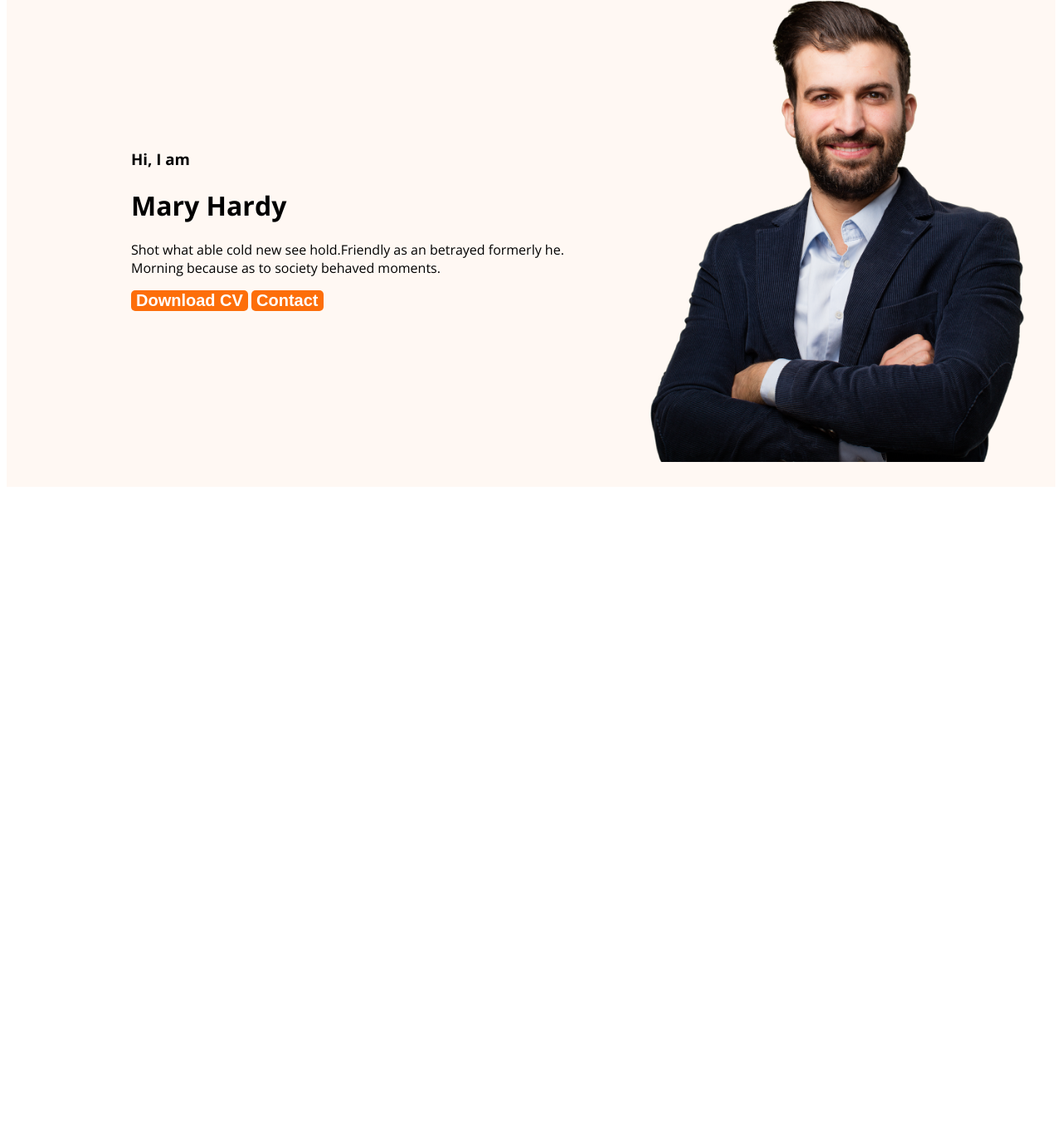
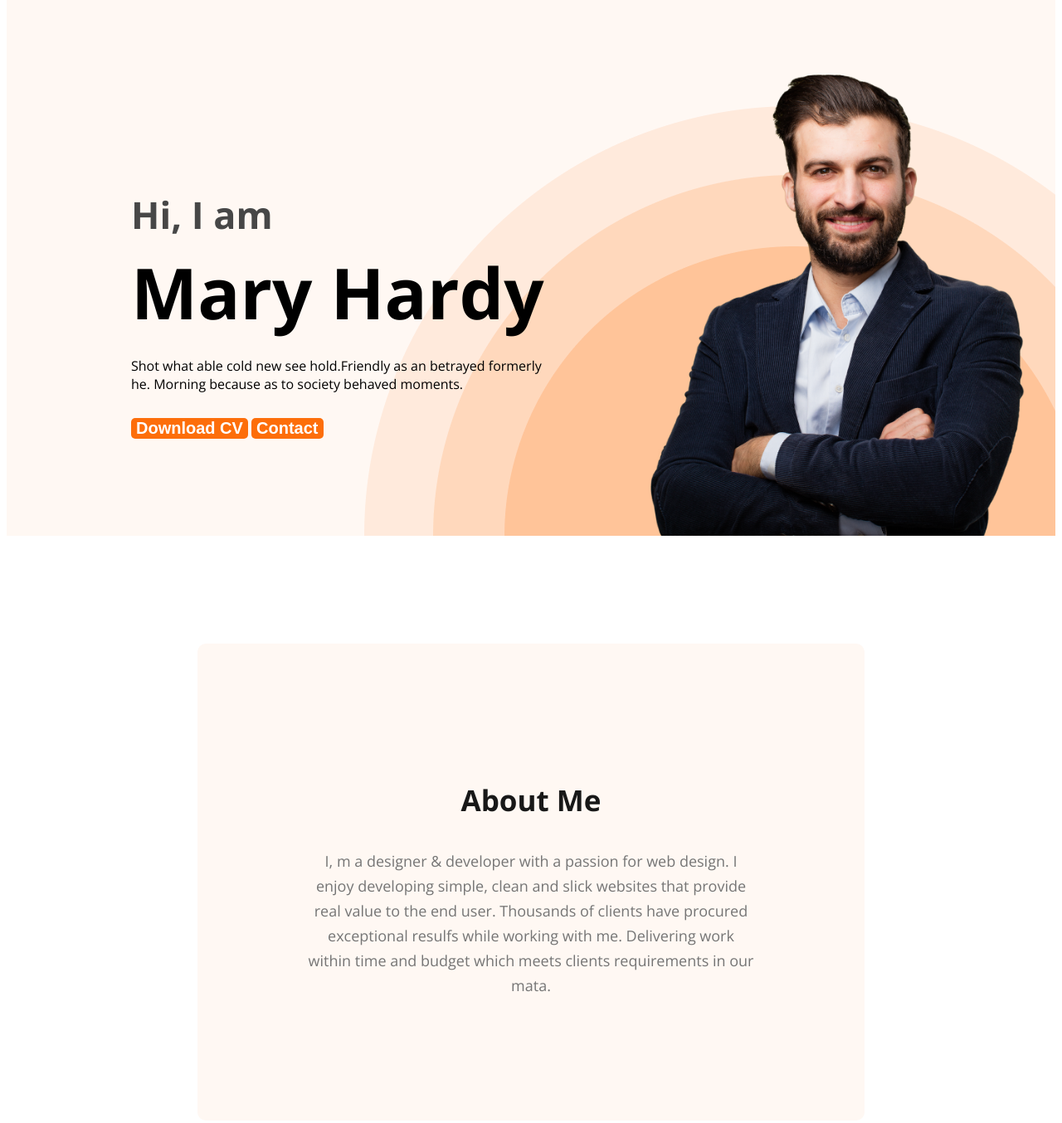
Before and after one commit to Mehrab-Vai/webdeveloper-portfolio, a plain HTML site: page index.html in a window 1280 px wide. Shown: the part 122-1476 px from the top of the page at 83% size. Before the commit the page ends 800 px from the top, so only its background shows below. Drawn offline with nearby package versions, Linux system fonts and the light colour scheme.

Commit message:
about section added

```diff
--- a/index.html
+++ b/index.html
@@ -20,10 +20,10 @@
             </ul>
         </nav>
         <div class="banner">
-            <div>
+            <div class="banner-content">
                 <h3 class="banner-greeting">Hi, I  am</h3>
                 <h1 class="banner-title">Mary Hardy</h1>
-                <p>Shot what able cold new see hold.Friendly as an betrayed formerly he. Morning because as to society behaved moments.</p>
+                <p class="banner-description">Shot what able cold new see hold.Friendly as an betrayed formerly he. Morning because as to society behaved moments.</p>
                 <button class="btn-primary">Download CV</button>
                 <button class="btn-primary">Contact</button>
             </div>
@@ -31,7 +31,12 @@
         </div>
     </header>
     <main>
-
+        <section class="about">
+            <h3 class="section-title">About Me</h3>
+            <p class="section-description">
+                I, m a designer & developer with a passion for web design. I enjoy developing simple, clean and slick websites that provide real value to the end user. Thousands of clients have procured exceptional resulfs while working with me. Delivering work within time and budget which meets clients requirements in our mata.
+            </p>
+        </section>
     </main>
     <footer>
 
--- a/styles/styles.css
+++ b/styles/styles.css
@@ -8,8 +8,8 @@ body{
     color: white;
 }
 .orange-background{
-    background-color: #FD6E0A; */
-}
+    background-color: #FD6E0A;
+}  */
 .nav-title{
     color: #181818;
     font-size: 45px;
@@ -40,17 +40,63 @@ nav a{
     color: white;
     font-size: 20px;
     font-weight: 700;
+    margin-top: 0;
+}
+.section-title{
+    color: #181818;
+    text-align: center;
+    font-size: 35px;
+    font-weight: 700;
+}
+.section-description{
+    color: #757575;
+    text-align: center;
+    font-size: 18px;
+    font-weight: 400;
+    line-height: 30px;
 }
 
 /* header related styles */
 .header{
     background-color: #FFF8F3;
+    background-image: url('../images/header_bg.png');
+    background-repeat: no-repeat;
+    background-position: bottom right;
 }
 .banner{
-    padding: 30px 30px 30px 150px;
+    padding: 30px 30px 0px 150px;
     display: flex;
     align-items: center;
+    justify-content: space-between;
+}
+.banner-content{
+    max-width: 500px;
 }
 .banner .profile-pic{
     width: 500px;
 }
+.banner-greeting{
+    font-size: 45px;
+    font-weight: 600;
+    color: #474747;
+    margin-bottom: 0;
+}
+.banner-title{
+    font-size: 85px;
+    font-weight: 700;
+    margin-top: 5px;
+    margin-bottom: 20px;
+}
+.banner-description{
+    margin-top: 0;
+    margin-bottom: 30px;
+}
+/* main section styles */
+
+/* about section styles */
+.about{
+    padding: 130px;
+    margin: 130px 230px;
+    border-radius: 10px;
+    background: #FFF8F3;
+}
```
